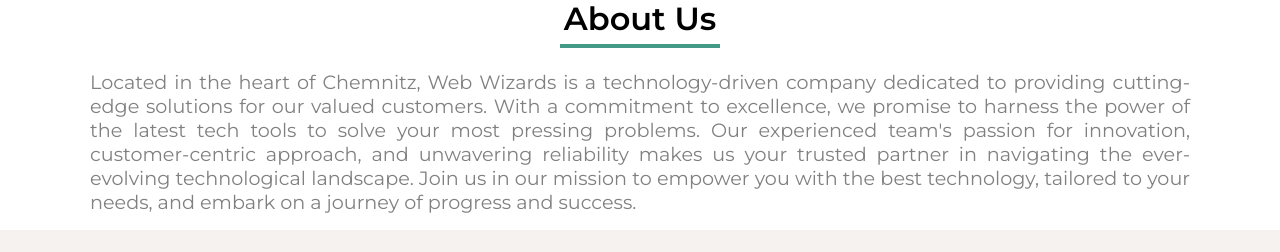
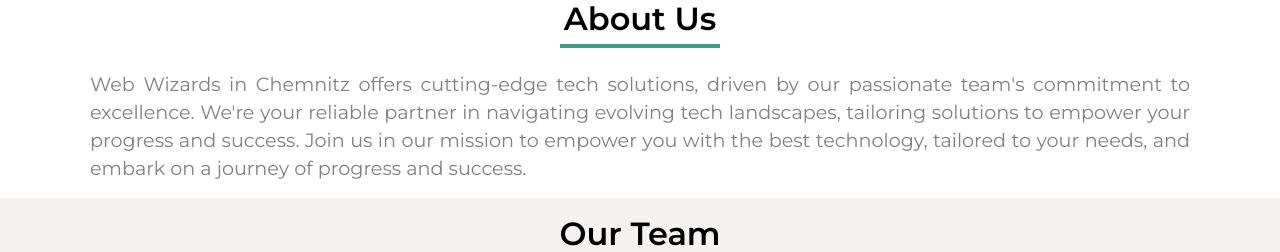
Before and after one commit to saroj2053/web-wizards, a React (Vite) app: page / in a window 1280 px wide. Shown: the part 653-905 px from the top of the page. Built offline with nearby package versions, Linux system fonts and the light colour scheme.

Commit message:
changes to about paragraph

```diff
--- a/src/components/About/About.jsx
+++ b/src/components/About/About.jsx
@@ -10,16 +10,12 @@
         <div className={aboutStyles.about__contents}>
           <div className={aboutStyles.about__right}>
             <p>
-              Located in the heart of Chemnitz, Web Wizards is a
-              technology-driven company dedicated to providing cutting-edge
-              solutions for our valued customers. With a commitment to
-              excellence, we promise to harness the power of the latest tech
-              tools to solve your most pressing problems. Our experienced team's
-              passion for innovation, customer-centric approach, and unwavering
-              reliability makes us your trusted partner in navigating the
-              ever-evolving technological landscape. Join us in our mission to
-              empower you with the best technology, tailored to your needs, and
-              embark on a journey of progress and success.
+              Web Wizards in Chemnitz offers cutting-edge tech solutions, driven
+              by our passionate team's commitment to excellence. We're your
+              reliable partner in navigating evolving tech landscapes, tailoring
+              solutions to empower your progress and success. Join us in our
+              mission to empower you with the best technology, tailored to your
+              needs, and embark on a journey of progress and success.
             </p>
           </div>
         </div>
--- a/src/components/About/About.module.css
+++ b/src/components/About/About.module.css
@@ -34,7 +34,7 @@
 
 .about__right > p {
   color: gray;
-  line-height: 1.5rem;
+  line-height: 1.75rem;
   font-size: 1.2rem;
   text-align: justify;
   margin-top: 2rem;
```
